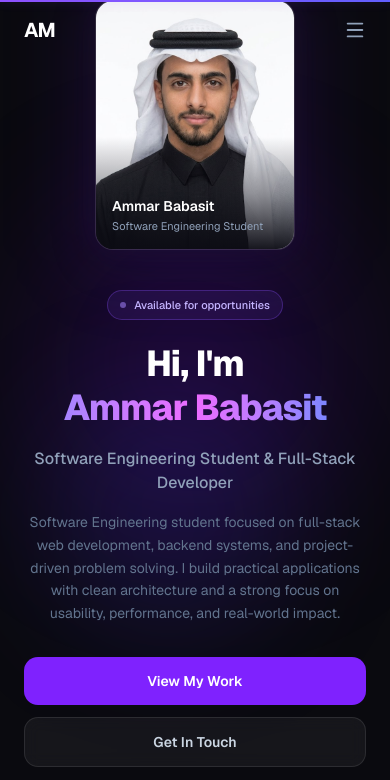
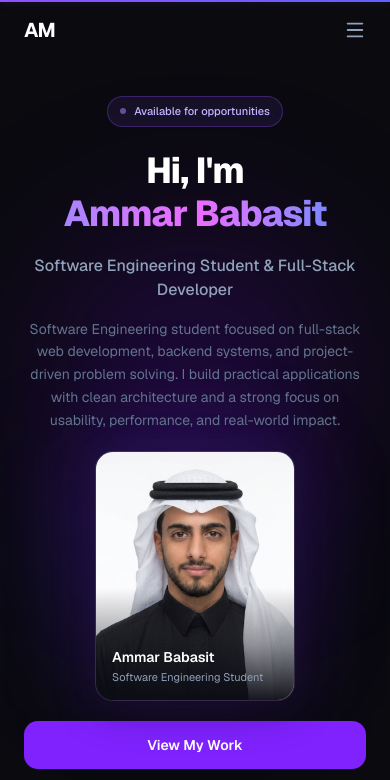
Before and after one commit to ProgAm1/my-portfolio, a Next.js app: page / in a window 390 px wide. Shown: the top 780 px of the page. Built offline with nearby package versions, Linux system fonts and the light colour scheme.

Commit message:
fix hero portrait responsiveness on mobile and laptop widths

```diff
--- a/components/hero.tsx
+++ b/components/hero.tsx
@@ -40,7 +40,7 @@ export default function Hero() {
     <section
       id="hero"
       ref={ref}
-      className="relative flex min-h-[100dvh] flex-col items-center justify-center px-6"
+      className="relative flex min-h-[100dvh] flex-col items-center justify-center px-6 pt-24 lg:pt-0"
     >
       {/* Ambient background blobs with Parallax */}
       <div className="pointer-events-none absolute inset-0 -z-10">
@@ -55,16 +55,26 @@ export default function Hero() {
       </div>
 
       {/*
-        Two-column layout:
-        - DOM order: [Text, Portrait]
-        - Mobile (flex-col-reverse): portrait appears visually ABOVE text
-        - Desktop (lg:flex-row): text on left, portrait on right
+        CSS Grid hero layout — single portrait, no duplication:
+
+        Mobile  (1-col grid, 3 rows):
+          row 1 → text-top  : badge, h1, subtitle, paragraph
+          row 2 → portrait  : centred card
+          row 3 → text-bottom: CTAs, social icons
+
+        Desktop lg+ (2-col grid):
+          col 1 row 1 → text-top
+          col 2 row 1+2 → portrait (self-centred, spans both text rows)
+          col 1 row 2 → text-bottom
+
+        The portrait is a SINGLE DOM element repositioned via grid placement
+        utilities, so there is no breakpoint discontinuity.
       */}
-      <div className="flex flex-col-reverse lg:flex-row items-center justify-center lg:justify-between gap-10 lg:gap-16 w-full max-w-6xl">
+      <div className="grid grid-cols-1 lg:grid-cols-[1fr_auto] lg:gap-x-16 w-full max-w-6xl">
 
-        {/* ── Left: Text Content ── */}
+        {/* ── Text-top: badge → heading → subtitle → paragraph ── */}
         <motion.div
-          className="flex flex-col items-center lg:items-start text-center lg:text-left"
+          className="col-start-1 row-start-1 flex flex-col items-center lg:items-start text-center lg:text-left"
           variants={container}
           initial="hidden"
           animate="visible"
@@ -89,6 +99,7 @@ export default function Hero() {
             </span>
           </motion.h1>
 
+          {/* Subtitle */}
           <motion.p
             variants={item}
             className="mt-4 md:mt-6 text-base font-medium text-slate-400 sm:text-lg md:text-xl"
@@ -96,6 +107,7 @@ export default function Hero() {
             Software Engineering Student &amp; Full-Stack Developer
           </motion.p>
 
+          {/* Intro paragraph */}
           <motion.p
             variants={item}
             className="mt-4 md:mt-6 max-w-xl text-sm md:text-base leading-relaxed text-slate-500"
@@ -104,11 +116,50 @@ export default function Hero() {
             and project-driven problem solving. I build practical applications with clean
             architecture and a strong focus on usability, performance, and real-world impact.
           </motion.p>
+        </motion.div>
 
+        {/*
+          ── Portrait card — SINGLE instance, repositioned by grid ──
+          Mobile  : col 1, row 2  (between text-top and text-bottom)
+          Desktop : col 2, row 1–2  (right column, vertically centred)
+        */}
+        <FadeIn
+          delay={0.35}
+          direction="up"
+          className="col-start-1 row-start-2 lg:col-start-2 lg:row-start-1 lg:row-span-2 lg:self-center mt-5 lg:mt-0 flex justify-center flex-shrink-0"
+        >
+          <div className="relative">
+            <div className="pointer-events-none absolute -inset-3 rounded-3xl bg-violet-600/15 blur-[40px] -z-10" />
+            <div className="relative overflow-hidden rounded-2xl border border-white/10 bg-white/[0.03] shadow-[0_8px_40px_rgba(0,0,0,0.35),0_0_30px_rgba(139,92,246,0.10)] w-[200px] sm:w-[240px] lg:w-[280px]">
+              <div className="relative aspect-[4/5]">
+                <Image
+                  src="/images/MyPhoto.png"
+                  alt="Portrait of Ammar Babasit"
+                  fill
+                  priority
+                  className="object-cover object-top"
+                />
+                <div className="absolute inset-x-0 bottom-0 h-28 bg-gradient-to-t from-[#0c0c14]/95 via-[#0c0c14]/40 to-transparent" />
+              </div>
+              <div className="absolute bottom-0 inset-x-0 px-4 py-3.5">
+                <p className="text-sm font-semibold text-white leading-snug">Ammar Babasit</p>
+                <p className="text-[11px] text-slate-400 mt-0.5">Software Engineering Student</p>
+              </div>
+            </div>
+          </div>
+        </FadeIn>
+
+        {/* ── Text-bottom: CTAs → social icons ── */}
+        <motion.div
+          className="col-start-1 row-start-3 lg:row-start-2 mt-5 lg:mt-8 flex flex-col items-center lg:items-start text-center lg:text-left"
+          variants={container}
+          initial="hidden"
+          animate="visible"
+        >
           {/* CTA buttons */}
           <motion.div
             variants={item}
-            className="mt-8 md:mt-10 flex flex-col sm:flex-row items-center justify-center lg:justify-start gap-3 md:gap-4 w-full sm:w-auto"
+            className="flex flex-col sm:flex-row items-center justify-center lg:justify-start gap-3 md:gap-4 w-full sm:w-auto"
           >
             <a
               href="#projects"
@@ -124,8 +175,8 @@ export default function Hero() {
             </a>
           </motion.div>
 
-          {/* Social links */}
-          <motion.div variants={item} className="mt-10 md:mt-12 flex items-center gap-4 md:gap-5">
+          {/* Social icons */}
+          <motion.div variants={item} className="mt-8 md:mt-10 flex items-center gap-4 md:gap-5">
             {socials.map(({ icon: Icon, href, label }) => (
               <a
                 key={label}
@@ -141,37 +192,6 @@ export default function Hero() {
           </motion.div>
         </motion.div>
 
-        {/* ── Right: Portrait Card ── */}
-        <FadeIn delay={0.35} direction="left" className="flex-shrink-0">
-          <div className="relative">
-            {/* Subtle violet glow behind the card */}
-            <div className="pointer-events-none absolute -inset-3 rounded-3xl bg-violet-600/15 blur-[40px] -z-10" />
-
-            {/* Card */}
-            <div className="relative overflow-hidden rounded-2xl border border-white/10 bg-white/[0.03] shadow-[0_8px_40px_rgba(0,0,0,0.35),0_0_30px_rgba(139,92,246,0.10)] w-[200px] sm:w-[240px] lg:w-[280px]">
-
-              {/* Portrait image — aspect-[4/5] gives a clean portrait crop */}
-              <div className="relative aspect-[4/5]">
-                <Image
-                  src="/images/MyPhoto.png"
-                  alt="Portrait of Ammar Babasit"
-                  fill
-                  priority
-                  className="object-cover object-top"
-                />
-                {/* Gradient fade at bottom to blend into the label */}
-                <div className="absolute inset-x-0 bottom-0 h-28 bg-gradient-to-t from-[#0c0c14]/95 via-[#0c0c14]/40 to-transparent" />
-              </div>
-
-              {/* Name / role label overlaid at the bottom */}
-              <div className="absolute bottom-0 inset-x-0 px-4 py-3.5">
-                <p className="text-sm font-semibold text-white leading-snug">Ammar Babasit</p>
-                <p className="text-[11px] text-slate-400 mt-0.5">Software Engineering Student</p>
-              </div>
-            </div>
-          </div>
-        </FadeIn>
-
       </div>
 
       {/* Scroll cue */}
```
